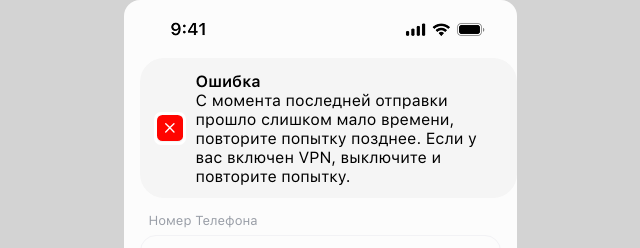
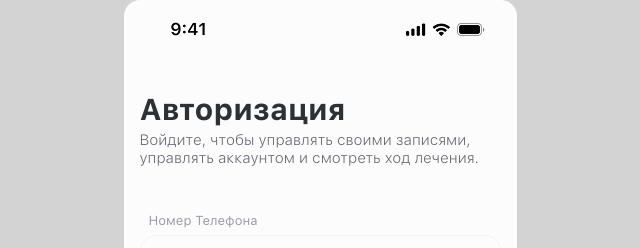
Before and after one commit to asxnah/take-home-assignment-vr, a React (Vite) app: page /auth/tel in a window 1280 px wide. Shown: the top 248 px of the page, without its empty margins (320-960 px from the left). Built offline with nearby package versions, Linux system fonts and the light colour scheme.

Commit message:
fix: по умолчанию ошибка не отображается

```diff
--- a/src/pages/Auth/Tel/Tel.tsx
+++ b/src/pages/Auth/Tel/Tel.tsx
@@ -12,7 +12,7 @@ const Tel = () => {
 	const localStorageTel = localStorage.getItem('tel') ?? '';
 
 	const [tel, setTel] = useState<string>(localStorageTel);
-	const hasError = true; // отображение ошибки
+	const hasError = false; // отображение ошибки
 
 	const handleNextStep = () => {
 		localStorage.setItem('tel', tel);
@@ -25,9 +25,11 @@ const Tel = () => {
 				className={styles.error}
 				initial={{
 					y: -1000,
+					opacity: 0,
 				}}
 				animate={{
 					y: hasError ? 0 : -1000,
+					opacity: hasError ? 1 : 0,
 				}}
 			>
 				<ErrorIcon />
```
